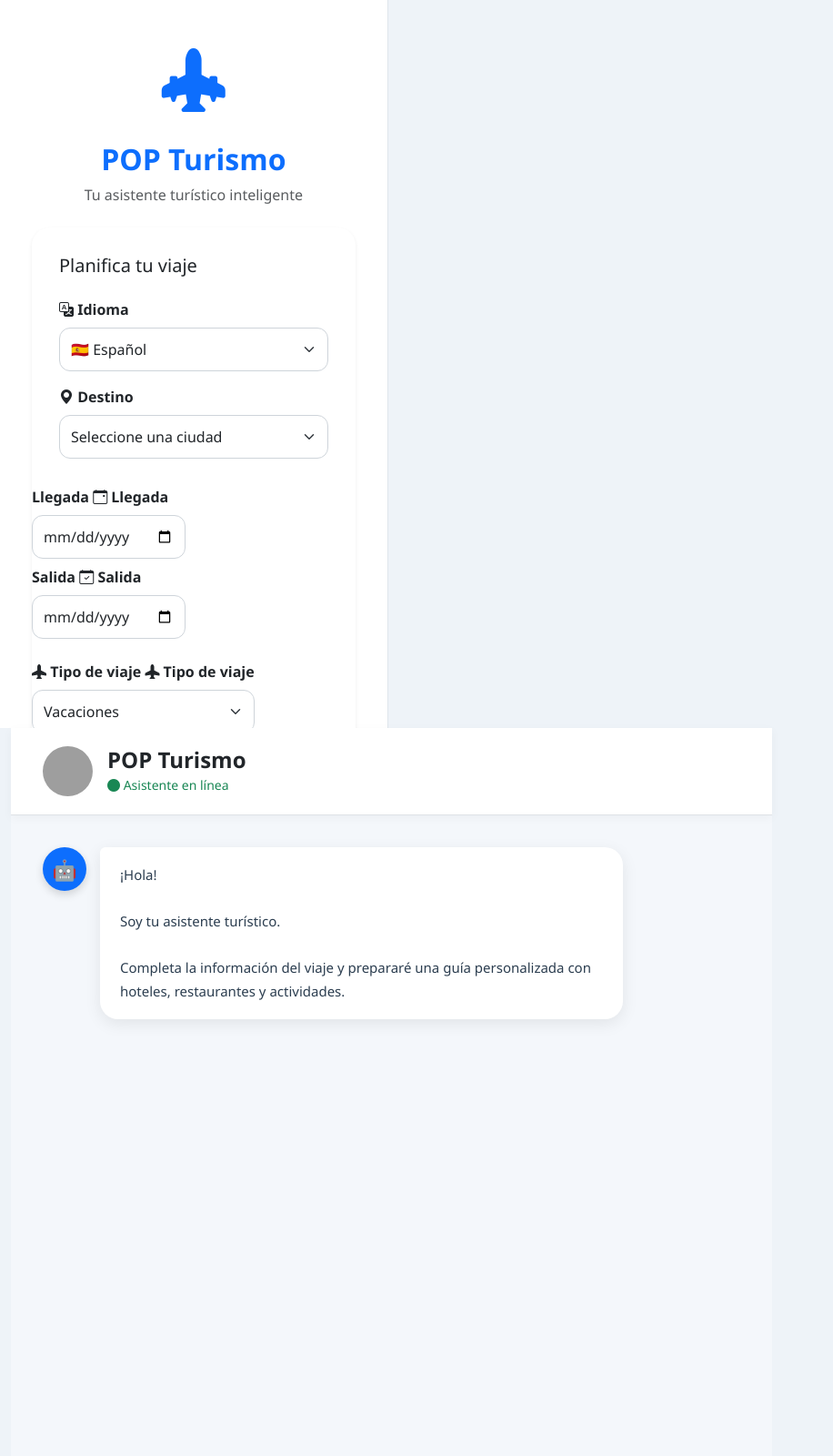
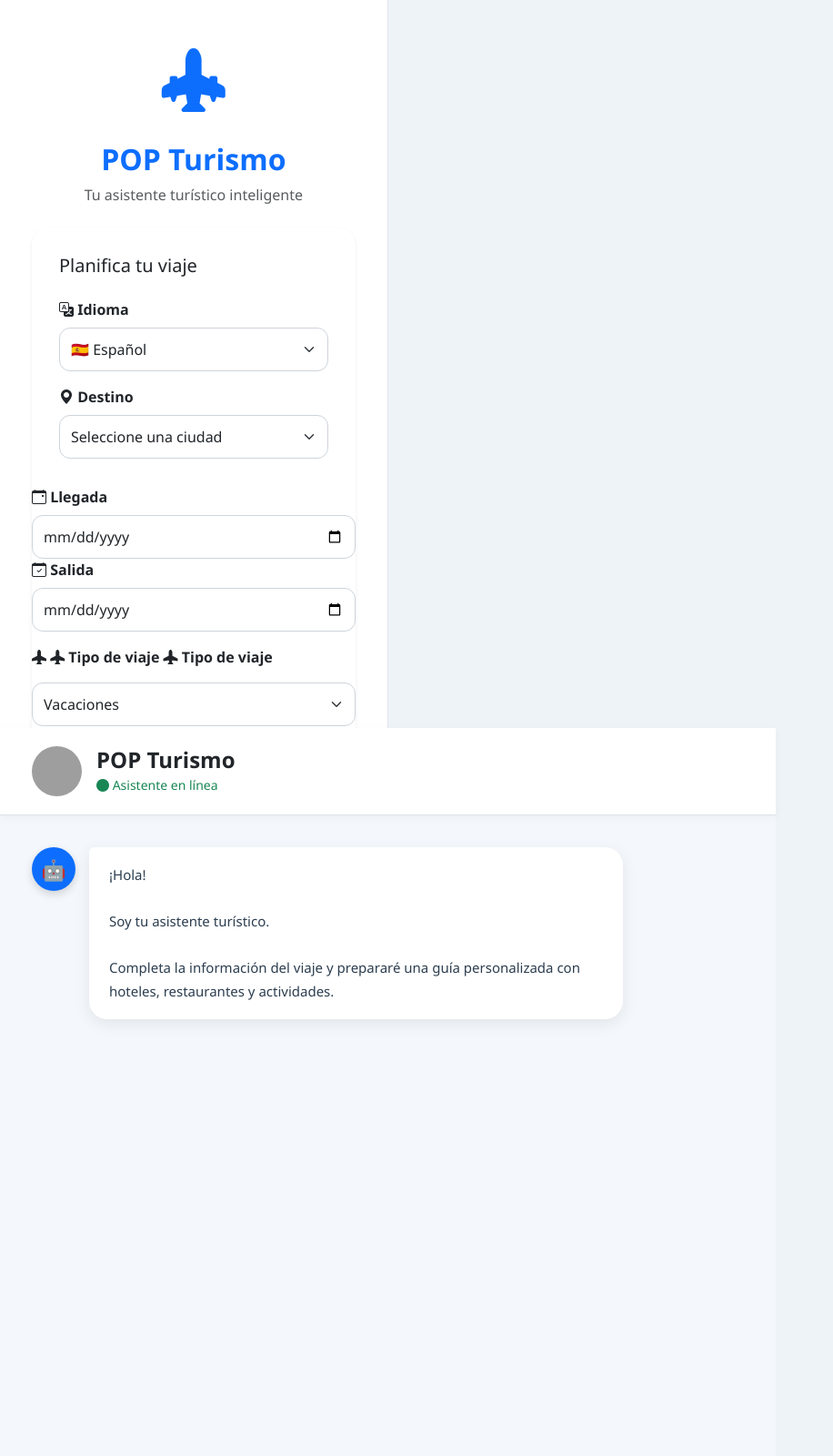
Before and after one commit to BrayanRubio/POP_TURISMO, a Flask app: page / in a window 1280 px wide. Shown: the whole page at 91% size, without its empty margins (0-916 px from the left). Run offline with Flask 3, Linux system fonts and the light colour scheme; some libraries are stand-ins or nearby versions; grey boxes are pictures that could not be loaded.

Commit message:
Update index.html

```diff
--- a/POP_TURISMO/templates/index.html
+++ b/POP_TURISMO/templates/index.html
@@ -63,7 +63,6 @@ Tu asistente turístico inteligente
     Planifica tu viaje
 </h5>
 
-</h5>
 <!-- ========================= -->
 <!-- Idioma -->
 <!-- ========================= -->
@@ -155,15 +154,8 @@ class="form-select">
 <div class="col">
 
 <label class="form-label">
-
-Llegada
-
-<label class="form-label">
-
     <i class="bi bi-calendar-event"></i>
-
     <span id="lblLlegada">Llegada</span>
-
 </label>
 
 <input
@@ -176,16 +168,10 @@ class="form-control">
 <div class="col">
 
 <label class="form-label">
+    <i class="bi bi-calendar-check"></i>
+    <span id="lblSalida">Salida</span>
+</label>
 
-Salida
-
-<label class="form-label">
-
-    <i class="bi bi-calendar-check"></i>
-
-    <span id="lblSalida">Salida</span>
-
-</label>
 <input
 type="date"
 id="fecha_fin"
@@ -207,9 +193,10 @@ class="form-control">
 
 <i class="bi bi-airplane-fill"></i>
 
-Tipo de viaje
-
 <label class="form-label">
+    <i class="bi bi-airplane-fill"></i>
+    <span id="lblTipo">Tipo de viaje</span>
+</label>
 
     <i class="bi bi-airplane-fill"></i>
 
@@ -246,17 +233,8 @@ class="form-select">
 <div class="mb-3">
 
 <label class="form-label">
-
     <i class="bi bi-cash-stack"></i>
-
-Presupuesto
-
-<label class="form-label">
-
-    <i class="bi bi-cash-stack"></i>
-
     <span id="lblPresupuesto">Presupuesto</span>
-
 </label>
 <select
 id="presupuesto"
@@ -383,17 +361,8 @@ class="form-select">
 <div class="mb-4">
 
 <label class="form-label">
-
     <i class="bi bi-stars"></i>
-
-Actividad principal
-
-<label class="form-label">
-
-    <i class="bi bi-stars"></i>
-
     <span id="lblActividad">Actividad principal</span>
-
 </label>
 <select
 
@@ -421,8 +390,6 @@ class="form-select">
 
 </div>
 
-
-
 <div class="d-grid gap-2">
 
     <button
@@ -434,26 +401,27 @@ class="form-select">
 
     </button>
 
-Generar recomendaciones
+    <button
+        class="btn btn-outline-secondary"
+        onclick="nuevoChat()">
 
-<button
-id="btnGenerar"
-class="btn btn-primary btn-lg"
-onclick="consultar()">
-
-<i class="bi bi-send-fill"></i>
-
-<span id="txtGenerar">
-Generar recomendaciones
-</span>
+        <i class="bi bi-arrow-clockwise"></i>
+        <span id="txtNuevo">Nuevo chat</span>
 
     </button>
 
-class="btn btn-outline-secondary"
+    <button
+        class="btn btn-success"
+        onclick="descargarPDF()">
 
-onclick="nuevoChat()">
+        <i class="bi bi-file-earmark-pdf-fill"></i>
+        <span id="txtPDF">Descargar guía</span>
 
-<i class="bi bi-arrow-clockwise"></i>
+    </button>
+
+</div>
+
+
 
 Nuevo chat
 
@@ -660,14 +628,3 @@ Descargar guía
 </body>
 
 </html>
-<!-- Bootstrap -->
-<script src="https://cdn.jsdelivr.net/npm/bootstrap@5.3.7/dist/js/bootstrap.bundle.min.js"></script>
-
-<!-- PDF -->
-<script src="https://cdnjs.cloudflare.com/ajax/libs/jspdf/2.5.1/jspdf.umd.min.js"></script>
-
-<!-- Traducciones -->
-<script src="{{ url_for('static', filename='translations.js') }}"></script>
-
-<!-- Script principal -->
-<script src="{{ url_for('static', filename='script.js') }}"></script>
```
Lines whose indentation alone changed are shown as unchanged.
